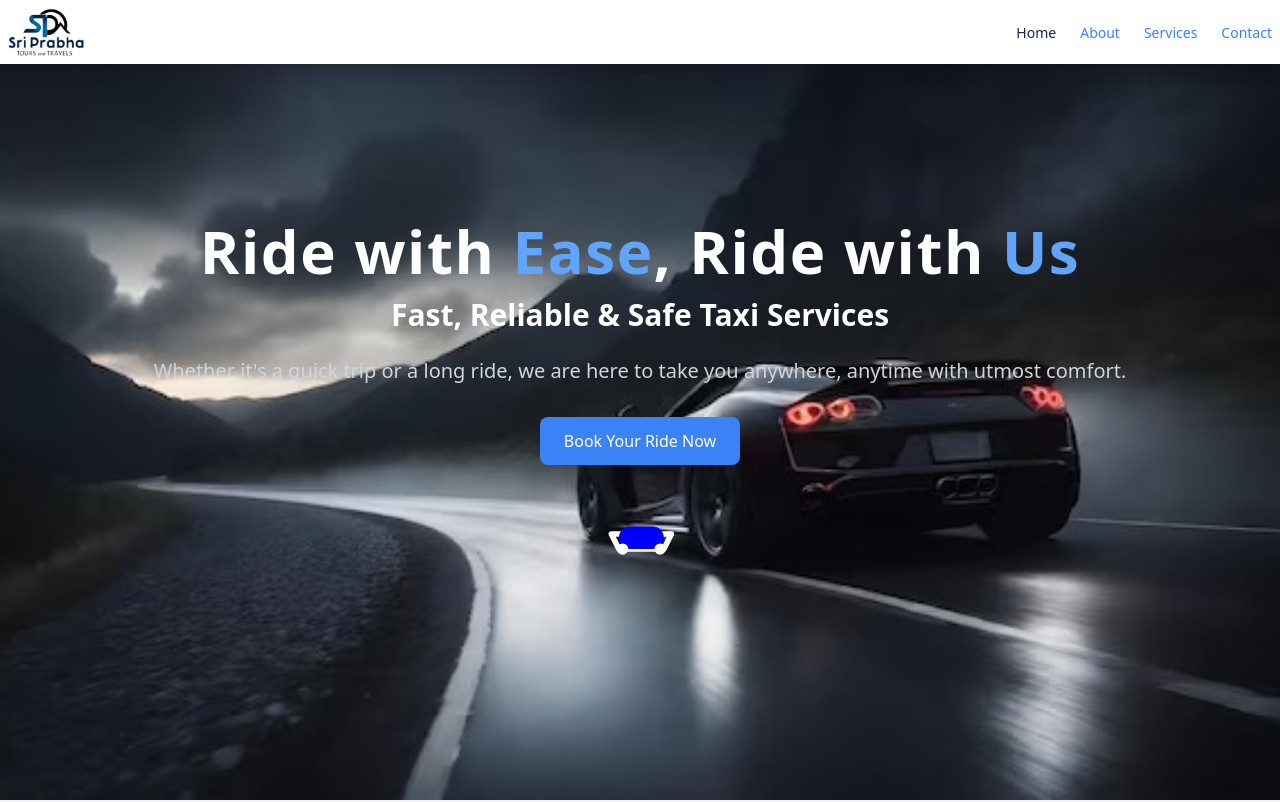
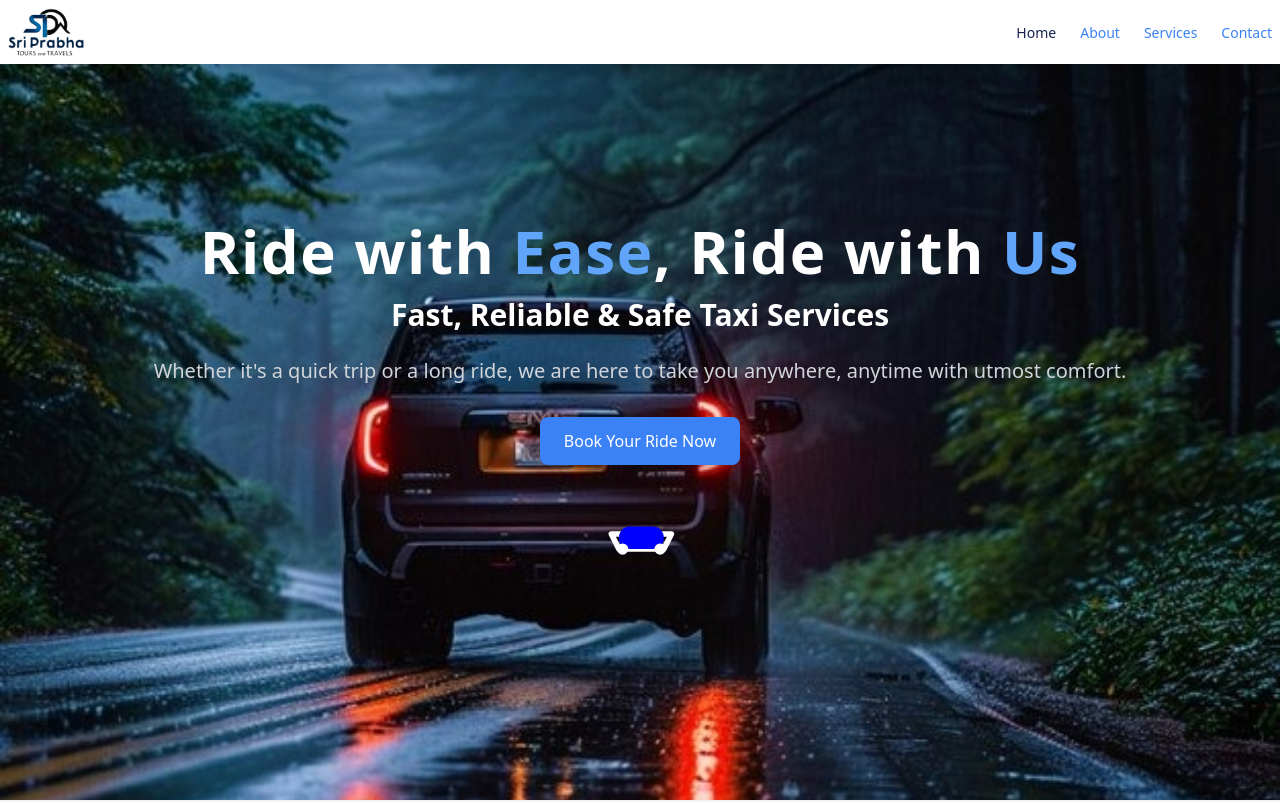
Before and after one commit to SwathiSherigar/Sri_prabha_taxi, a React (Vite) app: page / in a window 1280 px wide. Shown: the top 802 px of the page. Built offline with nearby package versions, Linux system fonts and the light colour scheme.

Commit message:
udated hero page

```diff
--- a/src/Components/HeroTaxi.jsx
+++ b/src/Components/HeroTaxi.jsx
@@ -8,7 +8,7 @@ import image3 from '../assets/b11.jpg';
 import image4 from '../assets/b10.jpg';
 import image5 from '../assets/128.jpg';
 
-const images = [image1, image2, image3, image4, image5];
+const images = [image1, image3, image4, image2, image5];
 
 export default function HeroTaxi() {
   const [currentImage, setCurrentImage] = useState(0);
```
